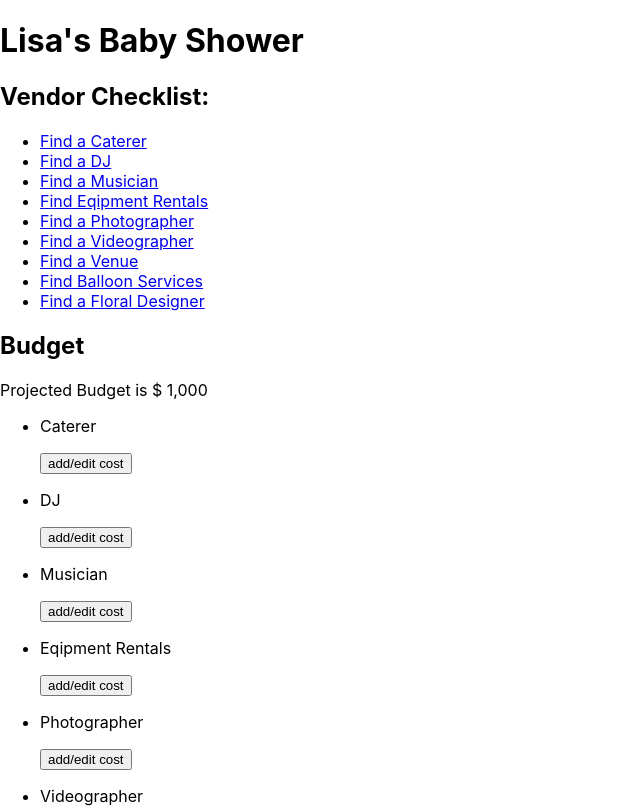
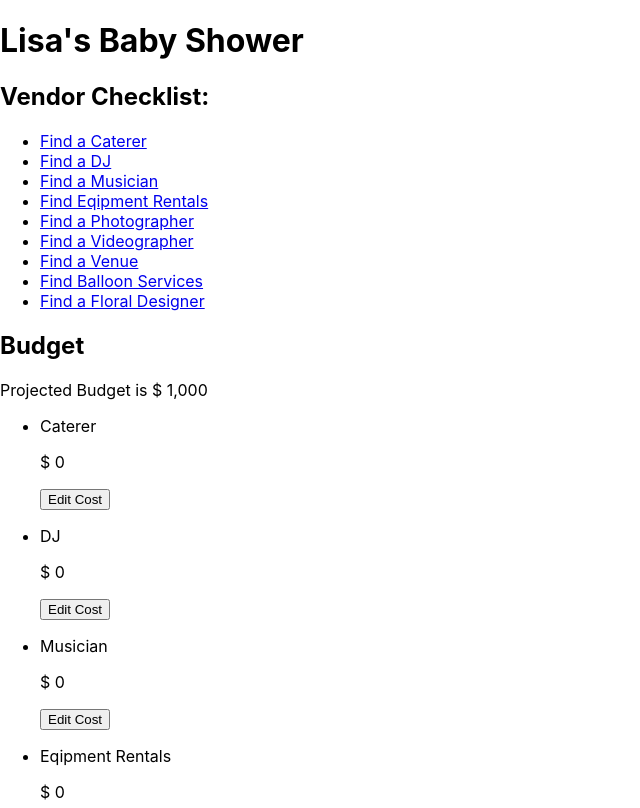
Before and after one commit to teyannaearle/Event-ful, a React (Create React App) app in the folder front-end/: page /event/balloonservices in a window 1280 px wide. Shown: the top 808 px of the page, without its empty margins (0-640 px from the left). Built offline with nearby package versions, Linux system fonts and the light colour scheme; no server answers.

Commit message:
Work on updating budget as user inputs costs

```diff
--- a/front-end/src/Components/Budget.js
+++ b/front-end/src/Components/Budget.js
@@ -1,23 +1,60 @@
 import React, { useEffect, useState } from "react";
 
-function Budget({categories, budget}) {
+function Budget({ categories, budget }) {
   const [showForm, setShowForm] = useState({});
+  const [costs, setCosts] = useState({});
+  const [shownCost, setShownCost] = useState({})
+  const [currentAmount, setCurrentAmount] = useState(0)
+  const [budgetStatus, setBudgetStatus] = useState(0)
   const formatter = new Intl.NumberFormat("en");
 
   useEffect(() => {
     let categoryStates = {};
+    let categoryCosts = {};
     for (let category of categories) {
       categoryStates[category] = false;
+      categoryCosts[category] = 0;
     }
 
     setShowForm(categoryStates);
+    setCosts(categoryCosts);
+    setShownCost(categoryCosts)
   }, [categories]);
 
+  useEffect(() => {
+    const values = Object.values(shownCost)
+    // const sum = values.reduce((a,b) => a+b)
+    const sum = values.reduce((a,b) =>{ return parseInt(a) + parseInt(b) }, 0)
+    const currentSpending = budget - sum
 
-  const form = () => {
+    setBudgetStatus(currentSpending)
+    setCurrentAmount(sum)
+  }, [shownCost])
+
+  const handleFormChange = (e) => {
+    setCosts({ ...costs, [e.target.id]: e.target.value });
+  };
+
+  const handleFormSubmit = (e, category) => {
+    e.preventDefault();
+    setShownCost(costs)
+    setShowForm({ ...showForm, [category]: false })
+
+  }
+
+  const form = (category) => {
     return (
-      <form>
-        <input></input>
+      <form onSubmit={(e) => handleFormSubmit(e, category)}>
+        <input
+          id={category}
+          placeholder="cost"
+          value={costs[category]}
+          onChange={handleFormChange}
+          type="number"
+          min="0"
+          step=".01"
+        />
+        <input type="submit" value="Update"/>
       </form>
     );
   };
@@ -59,22 +96,46 @@ function Budget({categories, budget}) {
     return item;
   };
 
+  const budgetUpdate = () => {
+    //what i have left
+    // it < bud && it > 0 under budget , it left
+    // it === 0 , has hit budget
+    // it < 0 , it * - 1 over
+
+    let status = ""
+
+    if (budgetStatus < budget && budgetStatus > 0 ){
+      status = (<p> You have ${budgetStatus} left before you hit your budget</p>)
+    } else if (budgetStatus === 0){
+      status = (<p>You've reached your budget!</p>)
+    } else if (budgetStatus === budget){
+      status = null
+    } else {
+      status = (<p>You're ${budgetStatus * -1} over budget</p>)
+    }
+
+    return status
+  }
+
   return (
     <div>
-      Projected Budget is $ {formatter.format(budget)}
+     <p> Projected Budget is $ {formatter.format(budget)} </p>
+     {budgetUpdate()}
+     {/* <p> You have $ {formatter.format(budget - currentAmount)} left before you hit your budget</p>   */}
       <ul>
         {categories.map((category, i) => {
           return (
             <li key={i}>
               <p>{listItem(category)} </p>
+              <p>$ { formatter.format(shownCost[category]) }</p>
               <button
                 onClick={() =>
                   setShowForm({ ...showForm, [category]: !showForm[category] })
                 }
               >
-                add/edit cost
+                Edit Cost
               </button>
-              {showForm[category] ? form() : null}
+              {showForm[category] ? form(category) : null}
             </li>
           );
         })}
--- a/front-end/src/Pages/VendorShow.js
+++ b/front-end/src/Pages/VendorShow.js
@@ -1,52 +1,35 @@
-import React, { useEffect, useState } from 'react'
-import {useParams} from 'react-router-dom'
-import api from '../util/apiCalls'
+import React, { useEffect, useState } from "react";
+import { useParams } from "react-router-dom";
+import api from "../util/apiCalls";
 
 export default function VendorShow() {
-    const [business, setbusiness] = useState({
-        name:"",
-           photos:"",
-           price:"",
-           hours:"",
-url:"",
-display_phone:"",
-categories:"",
-rating:"",
-location:""
-    })
+  const [business, setbusiness] = useState({
+    photos: [],
+    categories: [{title: ""}],
+    location: {display_address: []},
+  });
 
-    const {provider_id} = useParams()
+  const { provider_id } = useParams();
 
-    useEffect(()=>{
-(async ()=>{
-const data = await api.getVendor(provider_id)
-// setbusiness(data)
-setbusiness({name:data.name,
-photos:data.photos,
-price:data.price,
-hours:data.hours,
-url:data.url,
-display_phone:data.display_phone,
-categories:data.categories,
-rating:data.rating,
-location:data.location,})
+  useEffect(() => {
+    (async () => {
+      const data = await api.getVendor(provider_id);
+      setbusiness(data);
+    })();
+  }, [provider_id]);
 
-})() },[])
+  return (
+    <div>
+      <h1>{business.name} </h1>
 
-    return (
-        <div>
-            Vendor Show Page
-            {/* {business.photos.map(photo =><img src={photo}/>)} */}
-            {/* name
-           photos(there's multiple)
-           price
-           hours
-
-url
-display_phone
-categories.title(there are multiple)
-rating
-location.display_address */}
-        </div>
-    )
+      {business.photos.map((photo, i) => (
+        <img src={photo} key={i} alt="service" width="250px" />
+      ))}
+      <p>{business.price}</p>
+      <p>{business.location.display_address.join(",")}</p>
+      <p>{business.display_phone}</p>
+      <p>{business.rating}</p>
+      {business.categories.map((category, i) => <p key={i}>{category.title}</p>)}
+    </div>
+  );
 }
```
